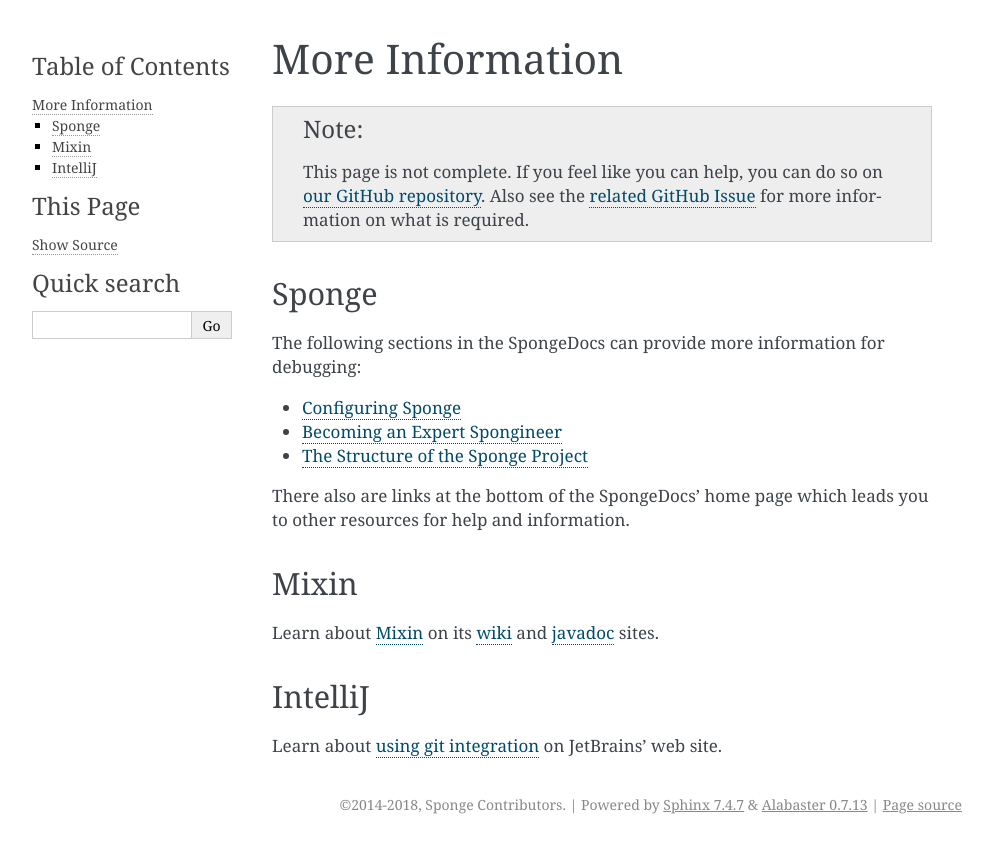
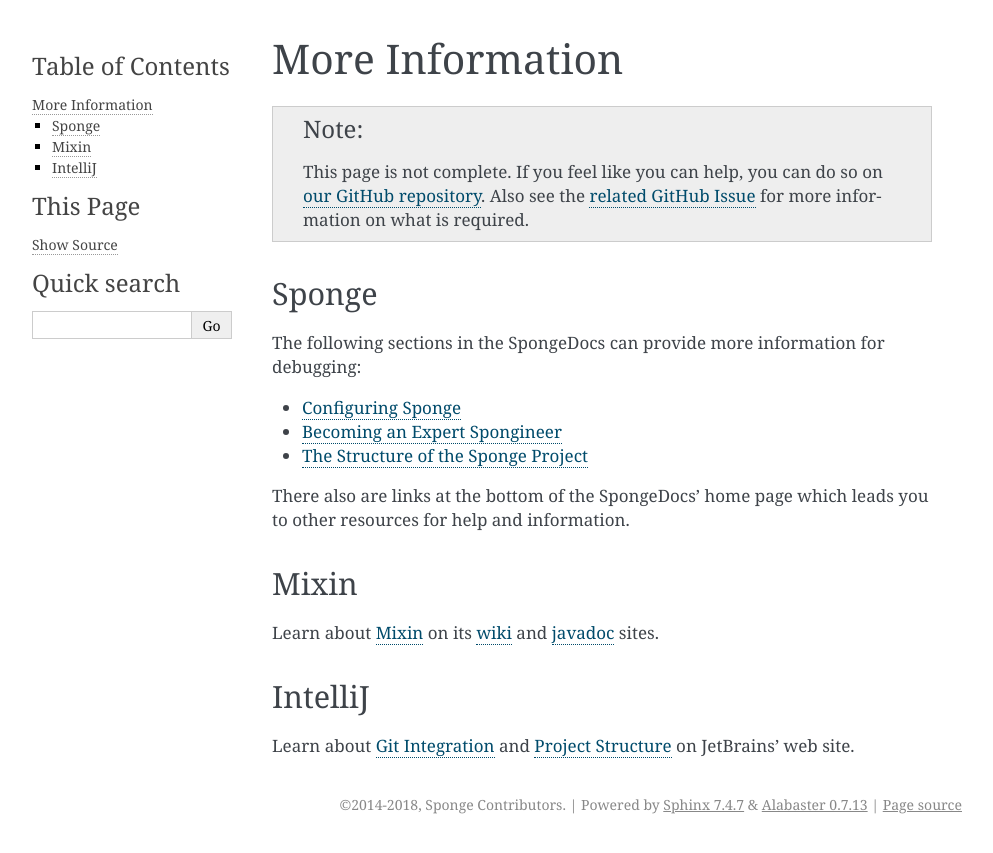
Before and after one commit to SpongePowered/SpongeDocs, a Sphinx documentation site: the page built from source/contributing/implementation/debugging/more.rst, in a window 1280 px wide. Shown: the top 853 px of the page, without its empty margins (148-1141 px from the left). Built offline with Sphinx 7.4.7, drawn with Linux system fonts in a browser that asks for light colours; pages that are not in the unit, such as notebooks, are missing from menus.

Commit message:
Added link to Jetbrains' explanation of Project Structure elements

```diff
--- a/source/contributing/implementation/debugging/more.rst
+++ b/source/contributing/implementation/debugging/more.rst
@@ -30,5 +30,6 @@
 IntelliJ
 --------
 
-Learn about `using git integration <https://www.jetbrains.com/help/idea/using-git-integration.html>`_ on JetBrains'
+Learn about `Git Integration <https://www.jetbrains.com/help/idea/using-git-integration.html>`_  and `Project
+Structure <http://www.jetbrains.org/intellij/sdk/docs/basics/project_structure.html>`_ on JetBrains'
 web site.
```
